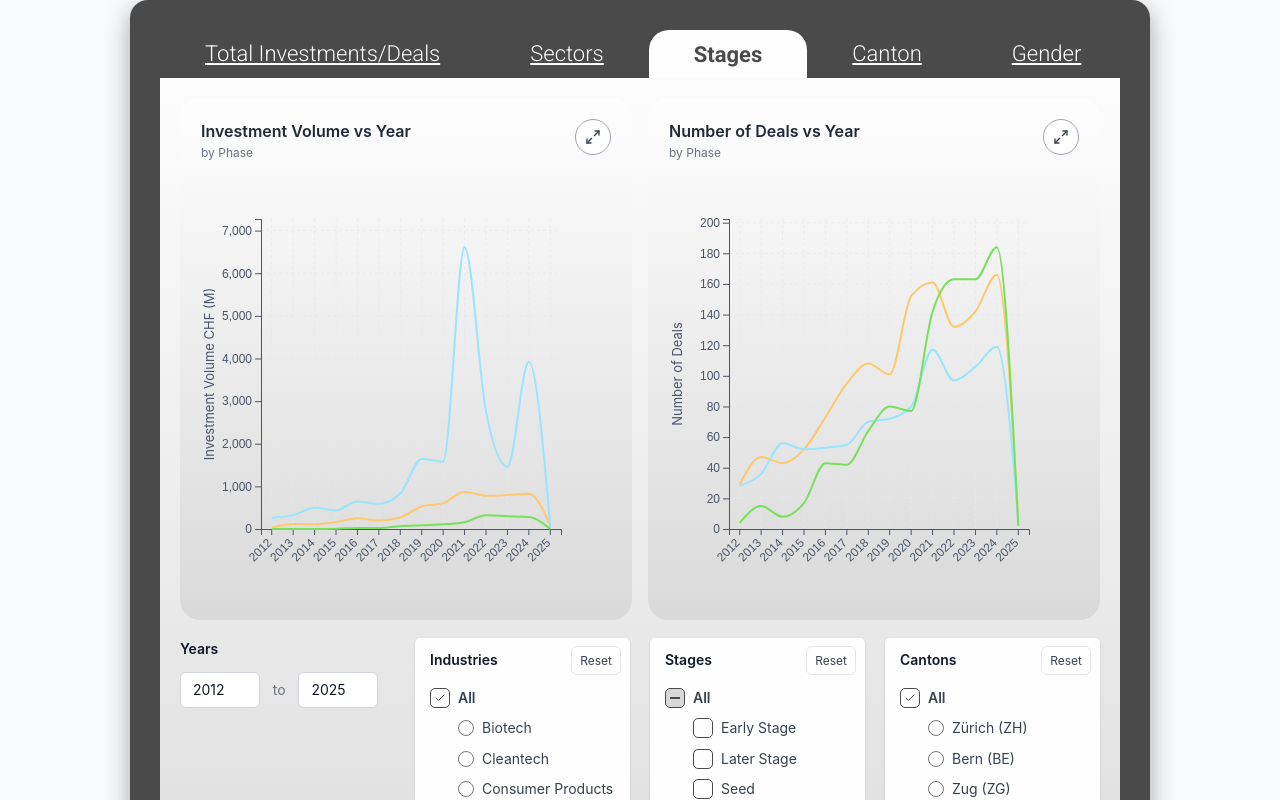
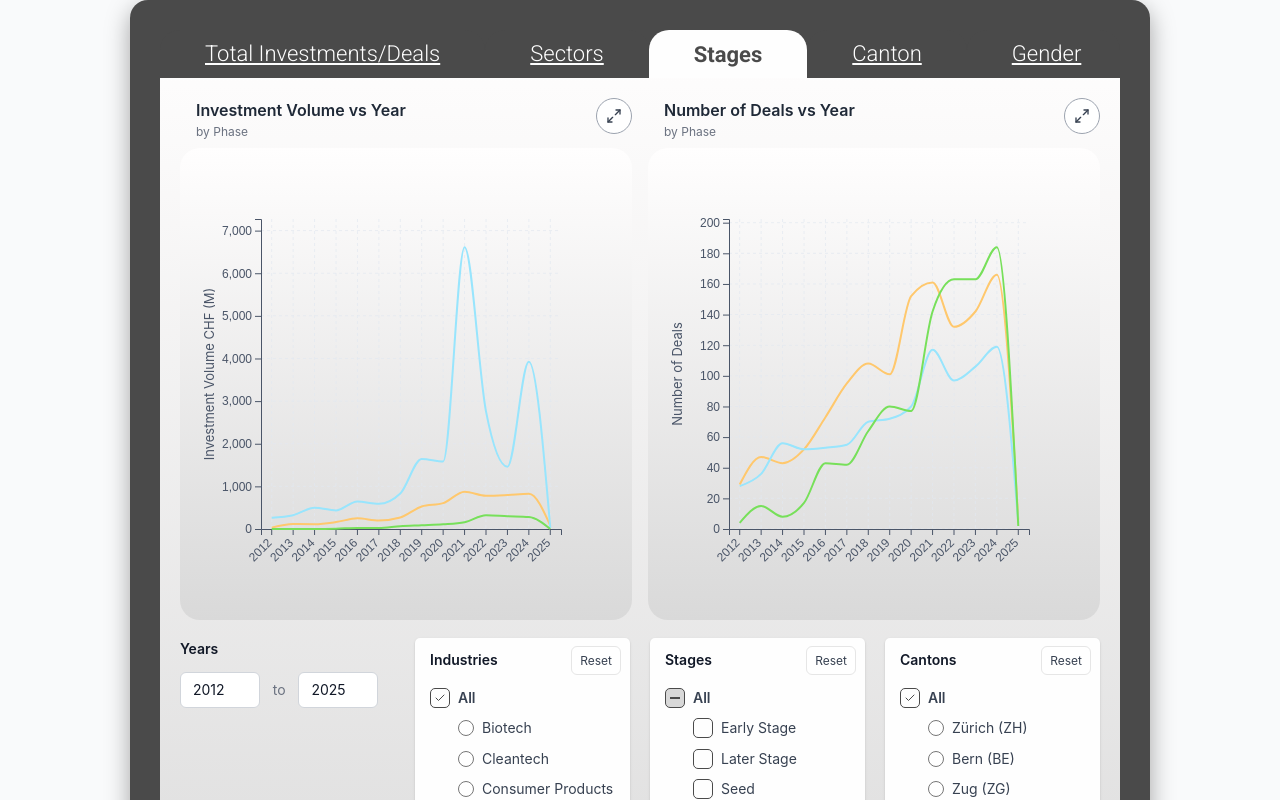
Before and after one commit to alionazherdetska/swiss-vc-dashboard, a React (Create React App) app: page / in a window 1280 px wide. Both pictures are taken after a click on the button "Stages". Shown: the top 800 px of the page. Built offline with nearby package versions, Linux system fonts and the light colour scheme.

Commit message:
small adjustments

```diff
--- a/src/components/charts/CantonAnalysisChart.js
+++ b/src/components/charts/CantonAnalysisChart.js
@@ -153,10 +153,6 @@ const CantonAnalysisChart = ({ deals }) => {
     );
   };
 
-  // Handle export
-  const handleExport = () => {
-    // TODO: Implement export functionality
-  };
 
   return (
     <BaseExpandableChart
@@ -181,7 +177,7 @@ const CantonAnalysisChart = ({ deals }) => {
       initialLeftMode="line"
       initialRightMode="line"
       initialShowTotal={false}
-      onExport={handleExport}
+
     />
   );
 };
--- a/src/components/charts/GenderAnalysisChart.js
+++ b/src/components/charts/GenderAnalysisChart.js
@@ -152,10 +152,6 @@ const GenderAnalysisChart = ({ deals }) => {
     );
   };
 
-  // Handle export
-  const handleExport = () => {
-    // TODO: Implement export functionality
-  };
 
   return (
     <BaseExpandableChart
@@ -180,7 +176,7 @@ const GenderAnalysisChart = ({ deals }) => {
       initialLeftMode="line"
       initialRightMode="line"
       initialShowTotal={false}
-      onExport={handleExport}
+
     />
   );
 };
--- a/src/components/charts/PhaseAnalysisChart.js
+++ b/src/components/charts/PhaseAnalysisChart.js
@@ -1,19 +1,38 @@
-import { useMemo, useState } from "react";
+import { useMemo } from "react";
+import BaseExpandableChart from "./shared/BaseExpandableChart";
 import D3ComposedChart from "./shared/D3ComposedChart";
 import ChartLegend from "./shared/ChartLegend";
 import ChartHeader from "./shared/ChartHeader";
 import ResponsiveD3Container from "./shared/ResponsiveD3Container";
-import ChartModal from "../common/ChartModal";
 import { AXIS_STROKE, GRID_STROKE, ENHANCED_COLOR_PALETTE, STAGE_COLOR_MAP } from "../../lib/constants";
 import { sanitizeKey, getChartDims } from "../../lib/utils";
 import styles from "./Charts.module.css";
 
+const PhaseChart = ({ data, phases, isVolume, mode, width, height, margin, isExpanded = false, colorOf }) => {
+  const dataKeySuffix = isVolume ? "__volume" : "__count";
+  const yLabel = isVolume ? "Investment Volume CHF (M)" : "Number of Deals";
+
+  return (
+    <div className={styles.chartArea}>
+      <ResponsiveD3Container width="100%" height={height}>
+        <D3ComposedChart
+          data={data}
+          categories={phases}
+          mode={mode}
+          margin={margin}
+          strokeWidth={2}
+          gridColor={GRID_STROKE}
+          axisColor={AXIS_STROKE}
+          yAxisLabel={yLabel}
+          colorOf={colorOf}
+          dataKeySuffix={dataKeySuffix}
+        />
+      </ResponsiveD3Container>
+    </div>
+  );
+};
+
 const PhaseAnalysisChart = ({ deals }) => {
-  const [expandedChart, setExpandedChart] = useState(null); // 'volume' | 'count' | null
-  const [leftMode, setLeftMode] = useState("line");
-  const [rightMode, setRightMode] = useState("line");
-  const [modalMode, setModalMode] = useState("line");
-
   // Extract phases from deals
   const phases = useMemo(() => {
     return Array.from(new Set(deals.map((d) => d.Phase).filter((p) => p && p.trim()))).sort();
@@ -50,106 +69,122 @@ const PhaseAnalysisChart = ({ deals }) => {
   }, [deals, phases]);
 
   const dims = getChartDims(false);
-  // Expanded chart target size inside modal: 700 x 350
   const expandedDimsBase = getChartDims(true, 450);
   const expandedDims = { ...expandedDimsBase, width: 950 };
 
-  // Chart content (dual charts)
-  const ChartContent = ({ chartType, modeState, onModeChange, isExpandedView = false }) => {
-    const isVolume = chartType === "volume";
-    const yLabel = isVolume ? "Investment Volume CHF (M)" : "Number of Deals";
-    const dataKeySuffix = chartType === "volume" ? "__volume" : "__count";
-    const dimsToUse = isExpandedView ? expandedDims : dims;
-
-    // Custom tooltip formatter to round values
-    const tooltipFormatter = (value, name) => [Math.round(value * 100) / 100, name];
+  const VolumeChart = ({ data, mode, isExpanded = false }) => {
+    const currentDims = isExpanded
+      ? expandedDims
+      : {
+          ...dims,
+          width: dims.width / 2,
+        };
 
     return (
-      <div className={styles.chartArea}>
-        <ChartHeader
-          title={isVolume ? "Investment Volume vs Year" : "Number of Deals vs Year"}
-          subtitle={isVolume ? "by Phase" : "by Phase"}
-          showExpandButton={!isExpandedView}
-          onExpand={() => setExpandedChart(chartType)}
-          expandTitle={isVolume ? "Expand Volume Chart" : "Expand Count Chart"}
-          className="flex items-start gap-4 mb-2"
-          titleClassName="text-md font-semibold text-gray-800"
-          subtitleClassName="text-xs text-gray-500"
+      <PhaseChart
+        data={data}
+        phases={phases}
+        isVolume={true}
+        mode={mode}
+        width={currentDims.width}
+        height={currentDims.height}
+        margin={currentDims.margin}
+        isExpanded={isExpanded}
+        colorOf={colorOf}
       />
-        <ResponsiveD3Container width="100%" height={dimsToUse.height}>
-          <D3ComposedChart
-            data={rows}
-            categories={phases}
-            mode={modeState}
-            margin={dimsToUse.margin}
-            strokeWidth={2}
-            gridColor={GRID_STROKE}
-            axisColor={AXIS_STROKE}
-            yAxisLabel={yLabel}
-            colorOf={colorOf}
-            dataKeySuffix={dataKeySuffix}
-            tooltipFormatter={tooltipFormatter}
-          />
-        </ResponsiveD3Container>
-      </div>
     );
   };
 
-  const ExpandedModalContent = () => {
-    const chartType = expandedChart;
+  const CountChart = ({ data, mode, isExpanded = false }) => {
+    const currentDims = isExpanded
+      ? expandedDims
+      : {
+          ...dims,
+          width: dims.width / 2,
+        };
+
     return (
-      <div className="space-y-4">
-        <div className="flex flex-wrap items-center justify-between gap-4 p-4 rounded-lg bg-gray-50">
-          <div className="flex flex-wrap items-center gap-4">
-            <select
-              value={modalMode}
-              onChange={(e) => setModalMode(e.target.value)}
-              className="px-3 py-1 border rounded-md text-sm bg-white border-gray-300 text-gray-700"
-            >
-              <option value="line">Line</option>
-              <option value="column">Column</option>
-            </select>
-          </div>
-        </div>
+      <PhaseChart
+        data={data}
+        phases={phases}
+        isVolume={false}
+        mode={mode}
+        width={currentDims.width}
+        height={currentDims.height}
+        margin={currentDims.margin}
+        isExpanded={isExpanded}
+        colorOf={colorOf}
+      />
+    );
+  };
 
-        {/* Legend on the LEFT, Chart on the RIGHT */}
+  const ExpandedChart = ({ data, mode, expandedChart, isExpanded }) => {
+    const isVolumeChart = expandedChart === "volume";
+
+    return (
       <div className="flex gap-6 items-start">
-          {/* Legend on the LEFT */}
         <div className="flex-shrink-0 pt-8">
           <ChartLegend items={phases} colorOf={colorOf} title="Phases" />
         </div>
 
-          {/* Chart on the RIGHT */}
         <div className="flex-1 min-w-0">
-            <ChartContent
-              chartType={chartType}
-              modeState={modalMode}
-              onModeChange={setModalMode}
-              isExpandedView={true}
-            />
-          </div>
+          {isVolumeChart ? (
+            <VolumeChart data={data} mode={mode} isExpanded={isExpanded} />
+          ) : (
+            <CountChart data={data} mode={mode} isExpanded={isExpanded} />
+          )}
         </div>
       </div>
     );
   };
 
   return (
-    <div className="space-y-6">
-      {/* Removed controls from preview - controls only in modal */}
-
+    <BaseExpandableChart
+      title="Phase Analysis"
+      data={rows}
+      ChartComponent={({ data, leftMode, rightMode, showTotal, onExpand }) => (
         <div className="grid grid-cols-1 md:grid-cols-2 gap-4">
-        <ChartContent chartType="volume" modeState={leftMode} onModeChange={setLeftMode} />
-        <ChartContent chartType="count" modeState={rightMode} onModeChange={setRightMode} />
+          <div>
+            <div className="pl-4">
+              <ChartHeader
+                title={"Investment Volume vs Year"}
+                subtitle={"by Phase"}
+                showExpandButton={true}
+                onExpand={() => onExpand && onExpand("volume")}
+                expandTitle="Expand Volume Chart"
+                className="flex items-start gap-4 mb-2"
+                titleClassName="text-md font-semibold text-gray-800"
+                subtitleClassName="text-xs text-gray-500"
+              />
+            </div>
+            <VolumeChart data={data} mode={leftMode} />
           </div>
 
-      <ChartModal
-        isOpen={expandedChart !== null}
-        onClose={() => setExpandedChart(null)}
-        title={`Expanded ${expandedChart === "volume" ? "Investment Volume" : "Deal Count"} by Phase Chart`}
-      >
-        <ExpandedModalContent />
-      </ChartModal>
+          <div>
+            <div className="pl-4">
+              <ChartHeader
+                title={"Number of Deals vs Year"}
+                subtitle={"by Phase"}
+                showExpandButton={true}
+                onExpand={() => onExpand && onExpand("count")}
+                expandTitle="Expand Count Chart"
+                className="flex items-start gap-4 mb-2"
+                titleClassName="text-md font-semibold text-gray-800"
+                subtitleClassName="text-xs text-gray-500"
+              />
             </div>
+            <CountChart data={data} mode={rightMode} />
+          </div>
+        </div>
+      )}
+      ExpandedChartComponent={ExpandedChart}
+      isDualChart={true}
+      supportsSingleMode={false}
+      supportsTotal={true}
+      initialLeftMode="line"
+      initialRightMode="line"
+      initialShowTotal={false}
+    />
   );
 };
 
--- a/src/components/charts/QuarterlyAnalysisChart.js
+++ b/src/components/charts/QuarterlyAnalysisChart.js
@@ -192,10 +192,6 @@ const QuarterlyAnalysisChart = ({
     );
   };
 
-  // Handle export
-  const handleExport = () => {
-    // TODO: Implement export functionality
-  };
 
   return (
     <BaseExpandableChart
@@ -220,7 +216,7 @@ const QuarterlyAnalysisChart = ({
       initialLeftMode="line"
       initialRightMode="line"
       initialShowTotal={false}
-      onExport={handleExport}
+
     />
   );
 };
--- a/src/components/charts/shared/BaseExpandableChart.js
+++ b/src/components/charts/shared/BaseExpandableChart.js
@@ -1,6 +1,7 @@
 import { useState, useCallback, useMemo } from "react";
 import ChartModal from "../../common/ChartModal";
 import ChartControls from "./ChartControls";
+import { exportCSV, exportPDF } from "../../../lib/exportUtils";
 
 const BaseExpandableChart = ({
   data,
@@ -15,6 +16,8 @@ const BaseExpandableChart = ({
   onDataProcess,
   chartProps = {},
   children,
+  // layout type: dual or single
+  isDualChart = false,
 }) => {
   const [chartState, setChartState] = useState({
     expanded: null,
@@ -55,31 +58,102 @@ const BaseExpandableChart = ({
     [updateChartState]
   );
 
-  const handleExport = useCallback(
-    (format) => {
-      if (onExport) {
-        onExport(format, chartState.expanded);
-      }
-    },
-    [onExport, chartState.expanded]
-  );
-
   const processedData = useMemo(
     () => (onDataProcess ? onDataProcess(data) : data),
     [data, onDataProcess]
   );
 
+  // Default export handler when parent doesn't supply one
+  const defaultExport = useCallback((format, expanded) => {
+    if (!processedData || !processedData.length) return;
+    if (format === "csv") {
+      exportCSV(processedData, `chart-export.csv`);
+      return;
+    }
+
+    if (format === "pdf") {
+      // Build simple HTML table for printable PDF
+      const keys = Object.keys(processedData[0]);
+      const header = keys.map((k) => `<th style="padding:6px;border:1px solid #ddd;text-align:left">${k}</th>`).join("");
+      const rows = processedData
+        .map(
+          (r) =>
+            `<tr>${keys
+              .map((k) => `<td style="padding:6px;border:1px solid #ddd">${r[k] == null ? "" : String(r[k])}</td>`)
+              .join("")}</tr>`
+        )
+        .join("");
+      const table = `<div><h2>${expanded ? `Expanded ${expanded}` : "Chart Export"}</h2><table style="border-collapse:collapse;border:1px solid #ddd"> <thead><tr>${header}</tr></thead><tbody>${rows}</tbody></table></div>`;
+      exportPDF(table, `chart-export.pdf`);
+      return;
+    }
+
+    // Unknown format: fallback to CSV
+    exportCSV(processedData, `chart-export.csv`);
+  }, [processedData]);
+
+  const handleExport = useCallback(
+    (format) => {
+      if (onExport) {
+        onExport(format, chartState.expanded);
+      } else {
+        defaultExport(format, chartState.expanded);
+      }
+    },
+    [onExport, chartState.expanded, defaultExport]
+  );
+
+
   const baseChartProps = useMemo(
-    () => ({
+    () => {
+      // Controls element to be rendered inside Chart layouts (they typically
+      // render children at the top of the chart area). We include the
+      // shared ChartControls here so all charts get consistent controls.
+      const controls = (
+        <ChartControls
+          isDualChart={isDualChart}
+          showModeControls={true}
+          leftMode={chartState.leftMode}
+          rightMode={chartState.rightMode}
+          singleMode={chartState.singleMode}
+          onLeftModeChange={(mode) => updateChartState({ leftMode: mode })}
+          onRightModeChange={(mode) => updateChartState({ rightMode: mode })}
+          onSingleModeChange={(mode) => updateChartState({ singleMode: mode })}
+
+          showTotalControl={supportsTotal}
+          showTotal={chartState.showTotal}
+          onShowTotalChange={(show) => updateChartState({ showTotal: show })}
+
+          showExportButton={true}
+          onExport={(format) => handleExport(format)}
+
+          // Keep expand buttons on per-chart headers; don't show here.
+          showExpandButton={false}
+        />
+      );
+
+      // If consumer provided children in chartProps, preserve them after controls
+      const mergedChildren = chartProps.children ? (
+        <>
+          {controls}
+          {chartProps.children}
+        </>
+      ) : (
+        controls
+      );
+
+      return {
         data: processedData,
         leftMode: chartState.leftMode,
         rightMode: chartState.rightMode,
         singleMode: chartState.singleMode,
         showTotal: chartState.showTotal,
         onExpand: handleExpand,
-      onExport,
+        onExport: handleExport,
         ...chartProps,
-    }),
+        children: mergedChildren,
+      };
+    },
     [
       processedData,
       chartState.leftMode,
@@ -87,8 +161,10 @@ const BaseExpandableChart = ({
       chartState.singleMode,
       chartState.showTotal,
       handleExpand,
-      onExport,
+      handleExport,
       chartProps,
+      isDualChart,
+      supportsTotal,
     ]
   );
 
--- a/src/components/filters/FilterPanel.js
+++ b/src/components/filters/FilterPanel.js
@@ -1,4 +1,4 @@
-import { useMemo, useState } from "react";
+import { useMemo } from "react";
 import {
   OFFICIAL_CANTONS,
   CANTON_COLOR_MAP,
--- /dev/null
+++ b/src/lib/exportUtils.js
@@ -0,0 +1,53 @@
+// Simple export helpers: CSV and basic PDF via window.print fallback
+
+// Convert array of objects to CSV string. Expects rows with consistent keys.
+export function toCSV(rows) {
+  if (!rows || !rows.length) return "";
+  const keys = Object.keys(rows[0]);
+  const header = keys.join(",");
+  const lines = rows.map((r) =>
+    keys
+      .map((k) => {
+        const v = r[k] == null ? "" : String(r[k]);
+        // Escape quotes
+        const escaped = v.replace(/"/g, '""');
+        // Wrap fields containing comma/newline/quote in quotes
+        if (/[",\n]/.test(escaped)) return `"${escaped}"`;
+        return escaped;
+      })
+      .join(",")
+  );
+  return [header, ...lines].join("\n");
+}
+
+// Trigger download of text content as a file
+export function downloadFile(filename, content, mime = "text/csv;charset=utf-8;") {
+  const blob = new Blob([content], { type: mime });
+  const url = URL.createObjectURL(blob);
+  const a = document.createElement("a");
+  a.href = url;
+  a.download = filename;
+  document.body.appendChild(a);
+  a.click();
+  a.remove();
+  URL.revokeObjectURL(url);
+}
+
+// Simple CSV export helper that accepts rows (array of objects) and filename
+export function exportCSV(rows, filename = "export.csv") {
+  const csv = toCSV(rows);
+  downloadFile(filename, csv, "text/csv;charset=utf-8;");
+}
+
+// Basic PDF helper: attempts to open a printable view and call print()
+// For a robust PDF export, integrate with a client-side PDF library (e.g., jsPDF)
+export function exportPDF(contentHtml, filename = "export.pdf") {
+  // Create printable window
+  const w = window.open("", "_blank");
+  if (!w) return;
+  w.document.write(`<!doctype html><html><head><meta charset="utf-8"><title>${filename}</title></head><body>${contentHtml}</body></html>`);
+  w.document.close();
+  // Let user print/save as PDF
+  w.focus();
+  // We don't call print() automatically to avoid popup blocking; caller can.
+}
```
Also changed, not shown: src/components/charts/TimelineChart.js (+48 -21 lines), src/components/charts/shared/ChartControls.js (+9 -2 lines). Lines whose indentation alone changed are shown as unchanged.
